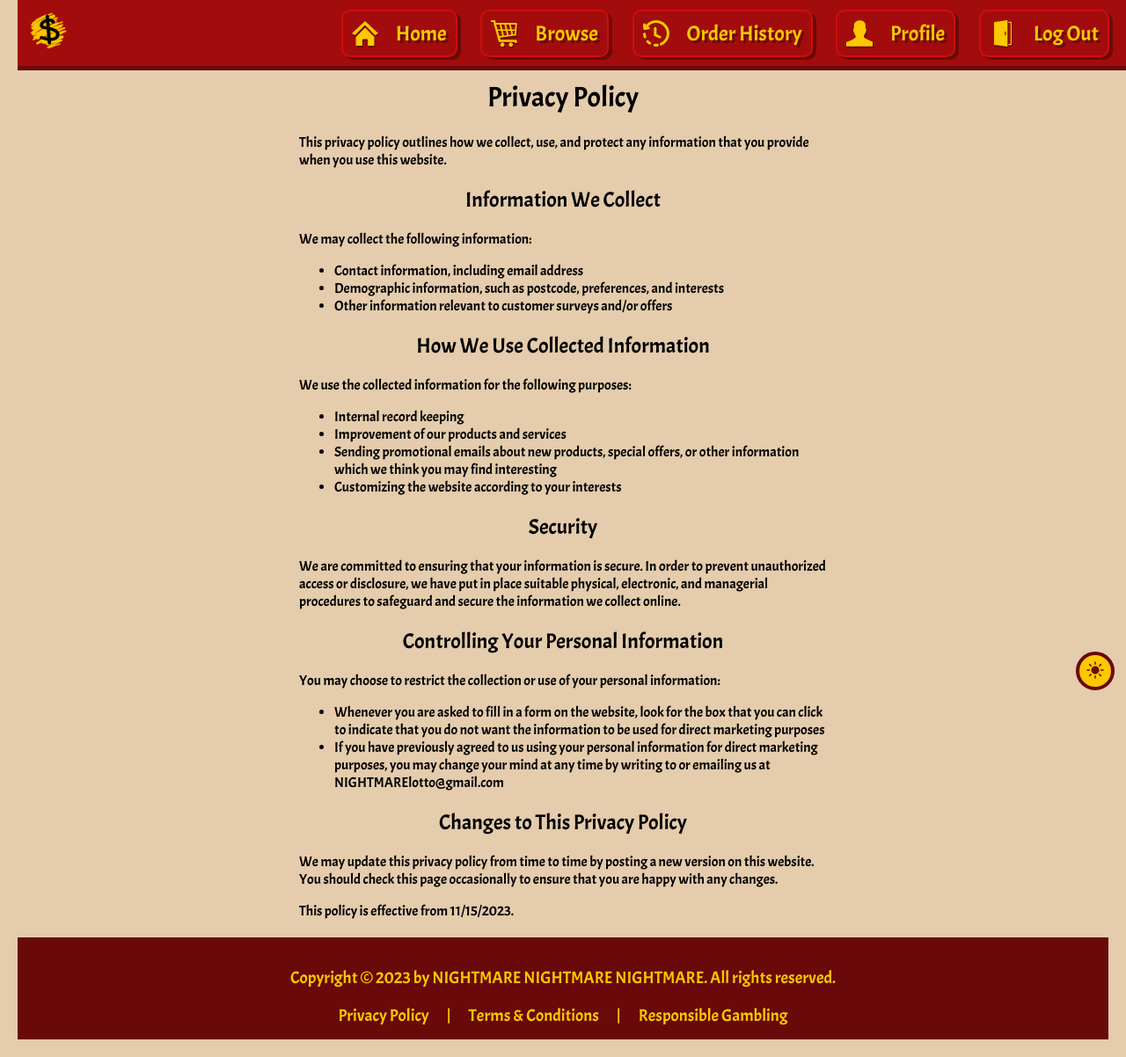
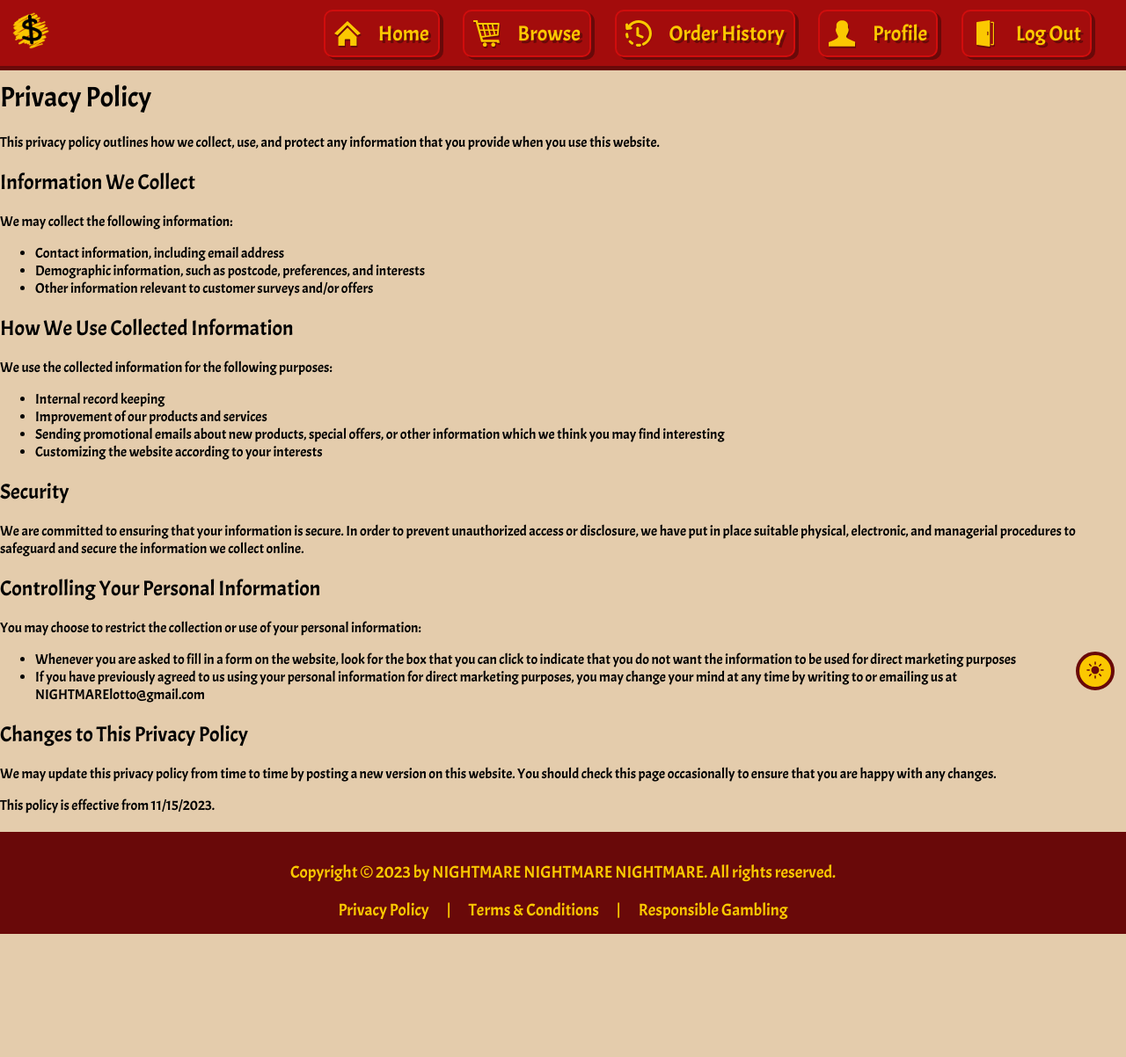
Before and after one commit to Gowtham1Moorthy/python-fullstack, a Django app: page /privacy/ in a window 1280 px wide. Shown: the whole page at 88% size. After the commit the page ends 1062 px from the top, so only its background shows below. Run offline with Django 4.2, Linux system fonts and the light colour scheme.

Commit message:
small changes

```diff
--- a/LPSApp/static/css/style.css
+++ b/LPSApp/static/css/style.css
@@ -14,6 +14,7 @@
     --font-shadow: 3px 3px 0px var(--primary-dark);
     --shadow: var(--primary-dark) 0px 5px 0px;
     --background: rgb(228, 204, 172);
+    --body-font: black;
 }
 
 :root.scratchman{
@@ -26,6 +27,8 @@
     --font-shadow: 3px 3px 0px var(--primary-dark);
     --shadow: var(--primary-dark) 0px 5px 0px;
     --background: rgb(228, 204, 172);
+    --body-font: black;
+
 }
 
 :root.dark-mode{
@@ -38,6 +41,8 @@
     --font-shadow: 3px 3px 0px var(--dark-primary-dark);
     --shadow: var(--dark-primary-dark) 0px 5px 0px;
     --background: rgb(30, 30, 30);
+    --body-font: white;
+
 }
 
 body::-webkit-scrollbar {
--- a/LPSApp/templates/privacy.html
+++ b/LPSApp/templates/privacy.html
@@ -3,23 +3,6 @@
 {% block content %}
   <head>
     <title>Privacy Policy</title>
-    <style>
-      body {
-        font-family: Arial, sans-serif;
-        margin: 20px;
-      }
-      #content-container {
-        text-align: left;
-        max-width: 600px;
-        margin: 0 auto; /* Center the container horizontally */
-      }
-      h1, h2 {
-        text-align: center;
-      }
-      h2 {
-        margin-top: 20px;
-      }
-    </style>
   </head>
   <div id="content-container">
 
```
